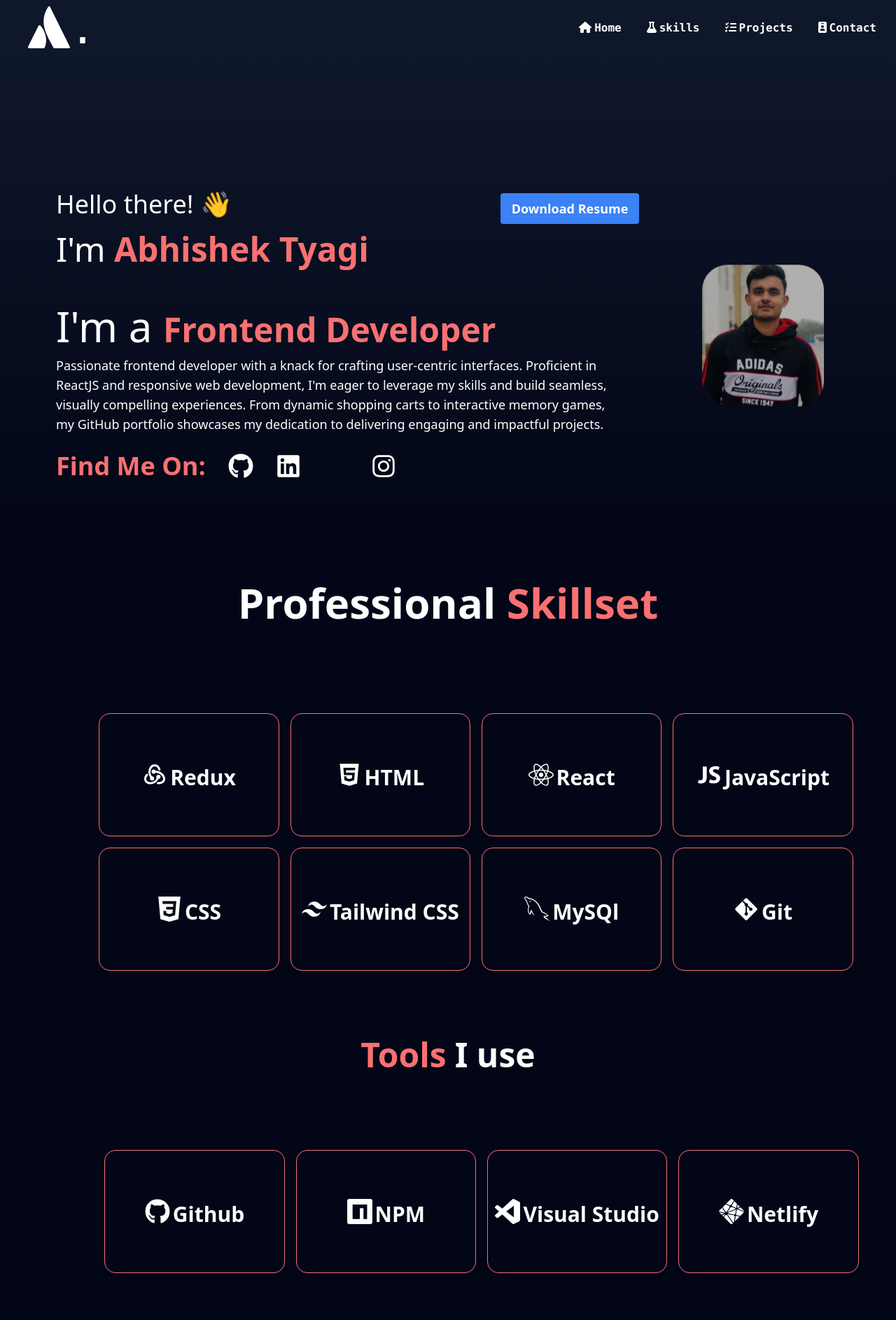
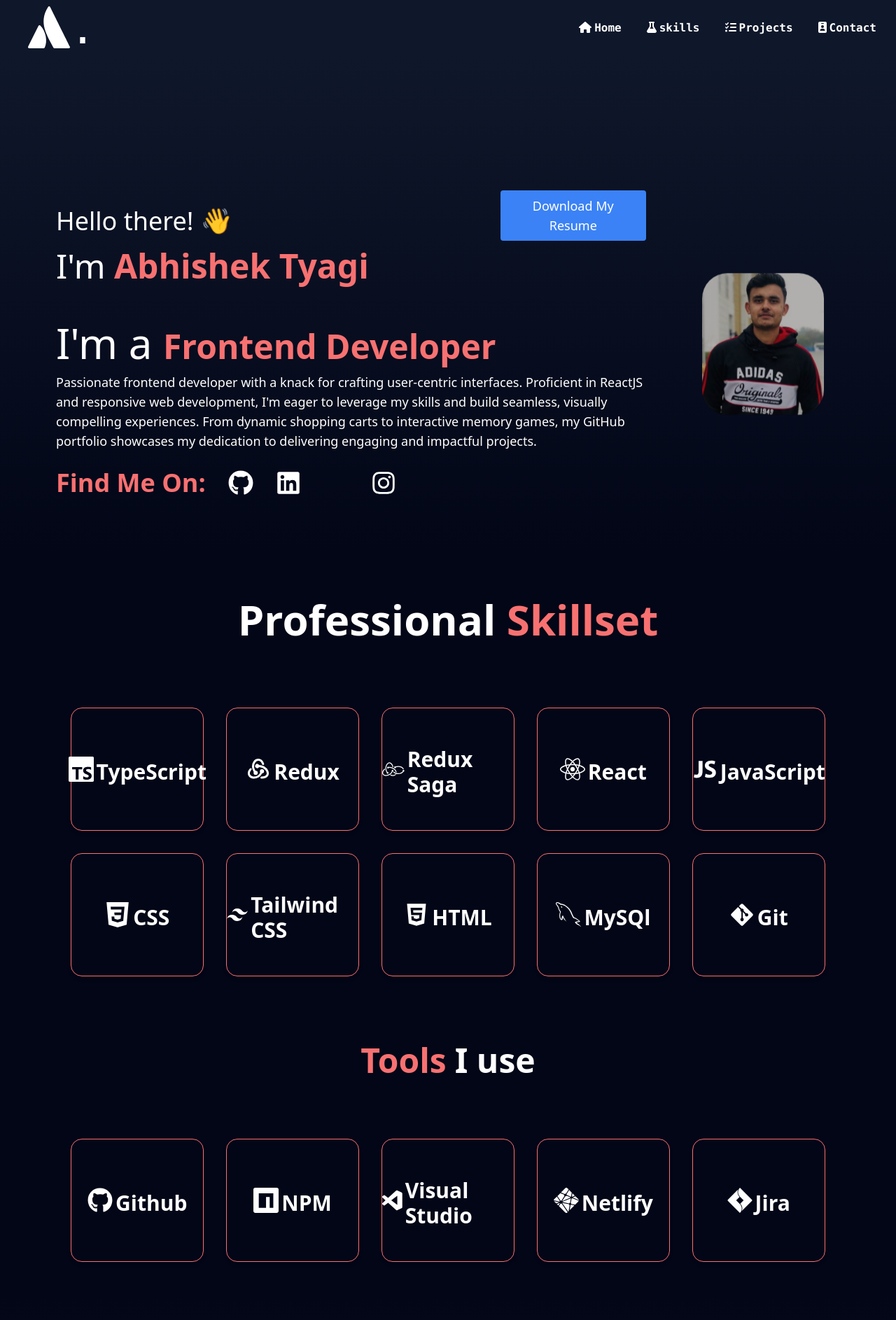
Before and after one commit to AbhishekTyagi0/Portfolio, a React (Vite) app: page / in a window 1280 px wide. Shown: the top 1886 px of the page at 70% size. Built offline with nearby package versions, Linux system fonts and the light colour scheme; some icons are missing.

Commit message:
updated my skills section

```diff
--- a/src/component/Home.jsx
+++ b/src/component/Home.jsx
@@ -9,7 +9,7 @@
       id="home"
       className="h-auto md:pt-60 w-full bg-slate-950 bg-gradient-to-b from-slate-900 to-slate-950  text-white flex justify-between items-center max-md:flex-col"
     >
-      <div className="flex flex-col p-20 gap-3 -mt-32 max-md:mt-0 max-md:p-32 max-sm:p-12">
+      <div className="flex flex-col p-20 gap-3 -mt-32 max-md:mt-0 max-md:p-32 max-sm:p-10">
         <h3 className="text-4xl max-md:text-2xl">
           Hello there!{" "}
           {nav ? "" : <span className="wave inline-block">👋</span>}
@@ -17,8 +17,8 @@
             ""
           ) : (
             <a href={resume} download>
-              <button className="bg-blue-500 hover:bg-blue-700 text-white font-bold py-2 px-4 rounded text-lg ml-96 max-sm:text-xs max-sm:p-1 max-sm:px-3 max-sm:font-light max-sm:w-32 max-sm:ml-12 max-sm:top-44 max-sm:absolute">
-                Download Resume
+              <button className="bg-blue-500 hover:bg-blue-700 text-white py-2 md:px-3 rounded text-xs md:text-lg ml-96 w-32 md:w-52 max-sm:ml-12 max-sm:absolute top-30">
+                Download My Resume
               </button>
             </a>
           )}
@@ -35,7 +35,7 @@
             Frontend Developer
           </span>
         </h2>
-        <p className="w-11/12 text-lg max-md:text-sm">
+        <p className="w-full text-lg max-md:text-sm">
           Passionate frontend developer with a knack for crafting user-centric
           interfaces. Proficient in ReactJS and responsive web development, I'm
           eager to leverage my skills and build seamless, visually compelling
--- a/src/component/Project.jsx
+++ b/src/component/Project.jsx
@@ -109,10 +109,10 @@
         </div>
       ))}
 
-      <div className="mt-8 flex justify-start w-full text-3xl text-white font-bold max-md:mt-8 max-sm:text-lg max-md:mb-8">
+      {/* <div className="mt-8 flex justify-start w-full text-3xl text-white font-bold max-md:mt-8 max-sm:text-lg max-md:mb-8">
         FullStack Projects:
         <span className="text-red-400 pl-4"> Coming Soon . . .</span>
-      </div>
+      </div> */}
     </div>
   );
 };
--- a/src/component/Skills.jsx
+++ b/src/component/Skills.jsx
@@ -4,21 +4,26 @@
 import { FaGitAlt, FaGithub, FaReact } from "react-icons/fa";
 import {
   SiCss3,
+  SiJirasoftware,
   SiNetlify,
   SiNpm,
+  SiReduxsaga,
   SiTailwindcss,
+  SiTypescript,
   SiVisualstudiocode,
 } from "react-icons/si";
 import { IoLogoJavascript } from "react-icons/io";
 import { GrMysql } from "react-icons/gr";
 
 const list = [
+  { id: 10, icon: <SiTypescript />, name: "TypeScript" },
   { id: 1, icon: <TbBrandRedux />, name: "Redux" },
-  { id: 2, icon: <IoLogoHtml5 />, name: "HTML" },
+  { id: 9, icon: <SiReduxsaga />, name: "Redux Saga" },
   { id: 3, icon: <FaReact />, name: "React" },
   { id: 4, icon: <IoLogoJavascript />, name: "JavaScript" },
   { id: 5, icon: <SiCss3 />, name: "CSS" },
   { id: 6, icon: <SiTailwindcss />, name: "Tailwind CSS" },
+  { id: 2, icon: <IoLogoHtml5 />, name: "HTML" },
   { id: 7, icon: <GrMysql />, name: "MySQl" },
   { id: 8, icon: <FaGitAlt />, name: "Git" },
 ];
@@ -28,6 +33,7 @@
   { id: 2, icon: <SiNpm />, name: "NPM" },
   { id: 3, icon: <SiVisualstudiocode />, name: "Visual Studio" },
   { id: 4, icon: <SiNetlify />, name: "Netlify" },
+  { id: 5, icon: <SiJirasoftware />, name: "Jira" },
 ];
 
 const Skills = () => {
@@ -40,7 +46,7 @@
         Professional <span className="text-red-400">Skillset</span>
       </h1>
 
-      <div className="bg-grey-700 w-full md:-mr-20 gap-4 md:w-11/12 grid grid-cols-1 md:grid-cols-4 p-6 md:p-12 mt-4 md:mt-20">
+      <div className="bg-grey-700 w-full gap-4 md:gap-8 md:w-11/12 grid grid-cols-2 md:grid-cols-5 p-6 md:p-12 mt-4 md:mt-12">
         {list.map(({ id, icon, name }) => (
           <div
             key={id}
@@ -61,7 +67,7 @@
           <span className="text-red-400 pr-3">Tools </span> I use
         </div>
 
-        <div className="bg-grey-700 w-full md:-mr-24 gap-4 md:w-11/12 grid grid-cols-1 md:grid-cols-4 p-6 md:p-12 mt-4 md:mt-16">
+        <div className="bg-grey-700 w-full gap-4 md:gap-8 md:w-11/12 grid grid-cols-2 md:grid-cols-5 p-6 md:p-12 mt-4 md:mt-10">
           {tools.map(({ id, icon, name }) => (
             <div
               key={id}
```
